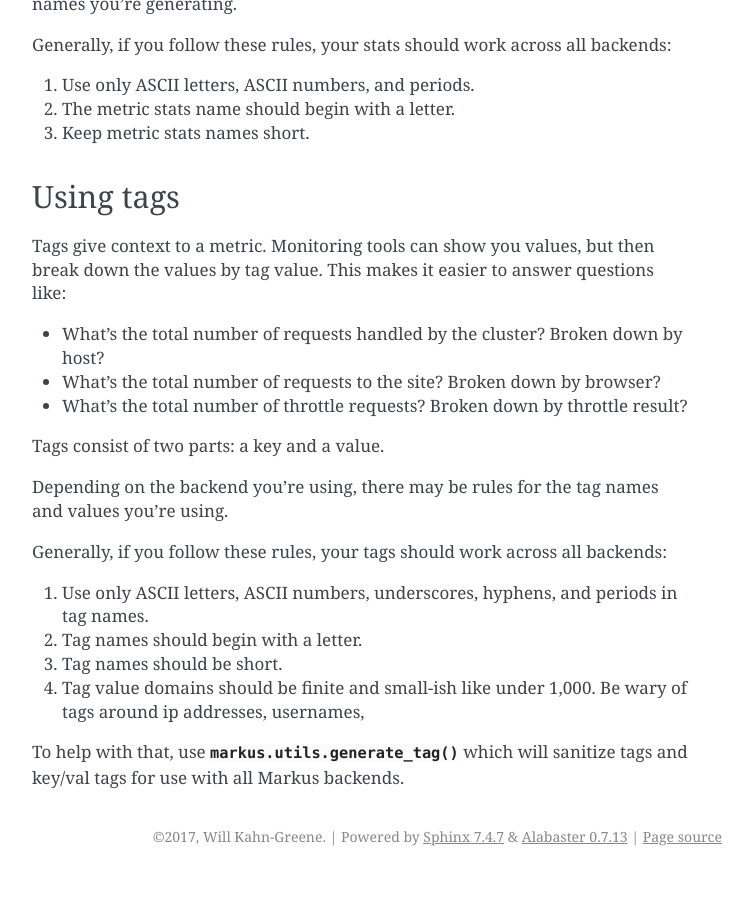
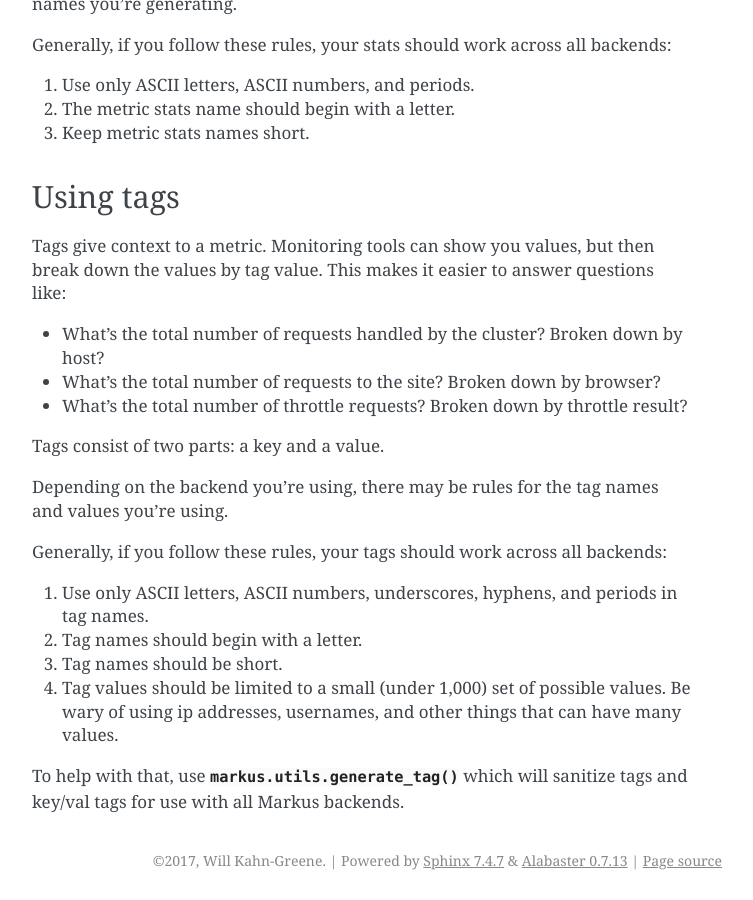
Before and after one commit to willkg/markus, a Sphinx documentation site: the page built from docs/metricsoverview.rst, in a window 1280 px wide and 900 px high, scrolled down 1529 px. Shown: the whole window, without its empty margins (388-1141 px from the left). Built offline with Sphinx 7.4.7, drawn with Linux system fonts in a browser that asks for light colours; before the commit the page ends 2405 px from its top, so only the background shows below that.

Commit message:
Fix wording about finite values for tags

```diff
--- a/docs/metricsoverview.rst
+++ b/docs/metricsoverview.rst
@@ -101,8 +101,9 @@ Generally, if you follow these rules, your tags should work across all backends:
    tag names.
 2. Tag names should begin with a letter.
 3. Tag names should be short.
-4. Tag value domains should be finite and small-ish like under 1,000. Be wary of
-   tags around ip addresses, usernames,
+4. Tag values should be limited to a small (under 1,000) set of possible values.
+   Be wary of using ip addresses, usernames, and other things that can have many
+   values.
 
 To help with that, use :py:func:`markus.utils.generate_tag` which will sanitize
 tags and key/val tags for use with all Markus backends.
```
Also changed, not shown: 1 other file.
